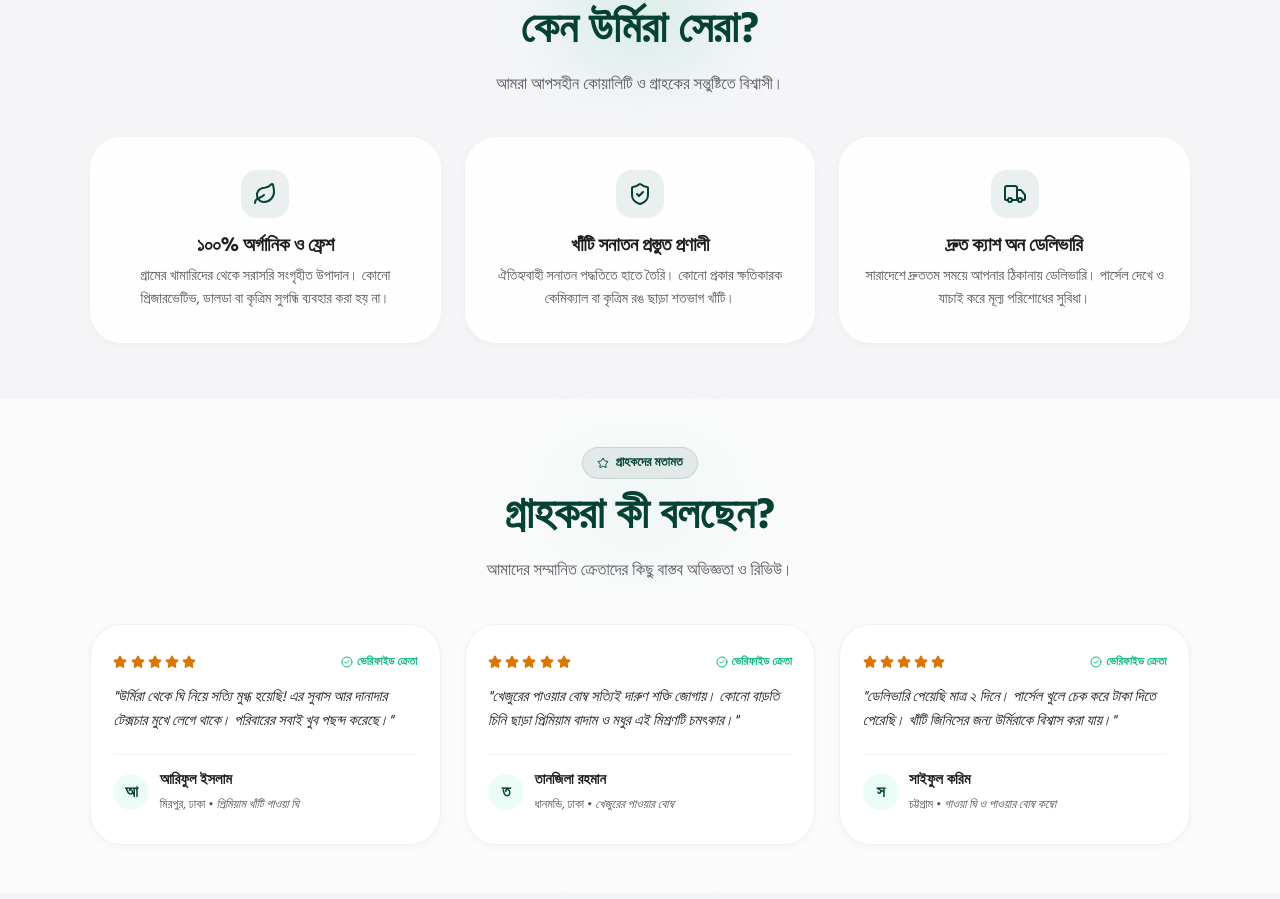
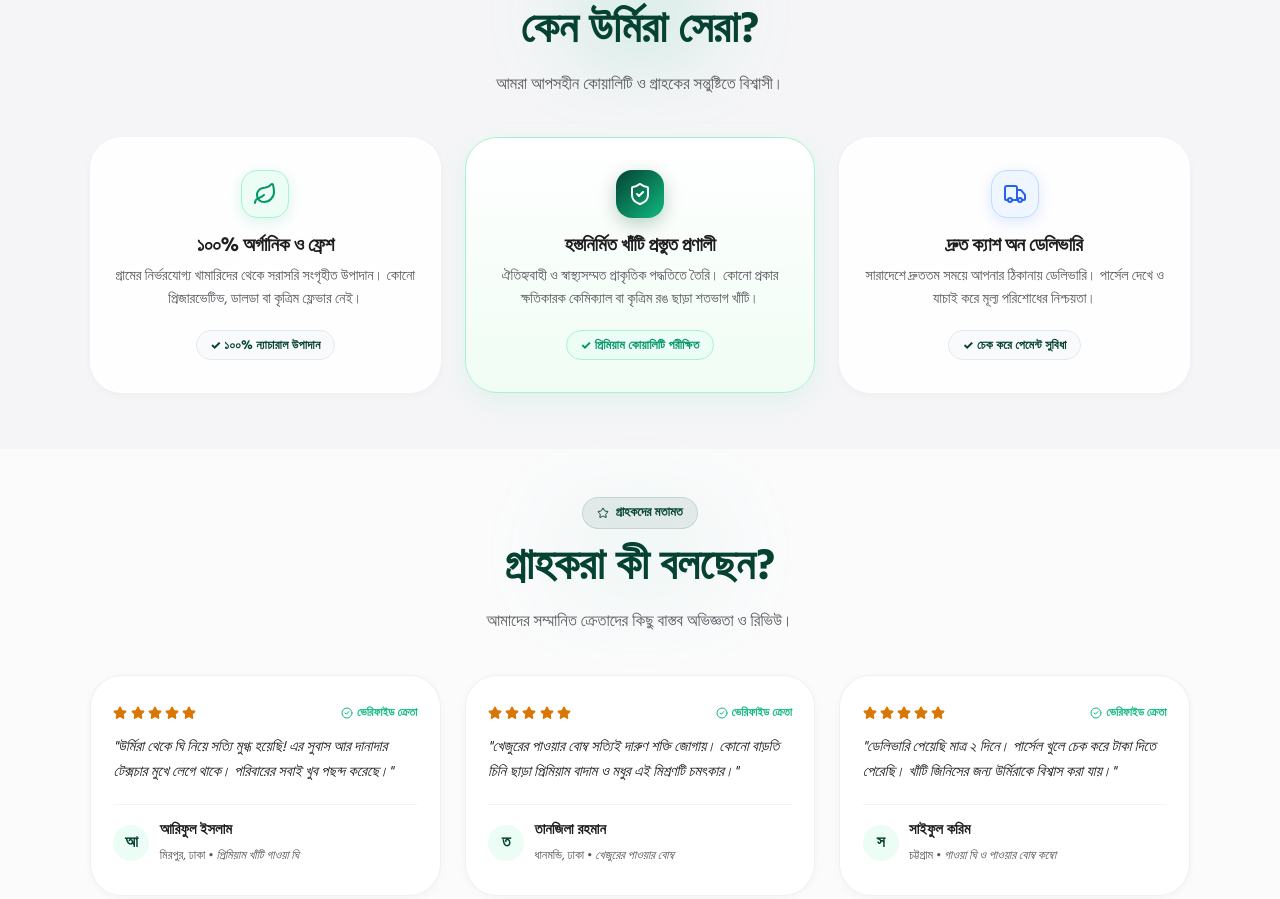
Before and after one commit to ashikurrahmanshaon/urmira.foods, a React (Vite) app: page / in a window 1280 px wide. Shown: the part 1688-2587 px from the top of the page. Built offline with nearby package versions, Linux system fonts and the light colour scheme.

Commit message:
Replace 'সনাতন' with authentic handcrafted wording and upgrade trust cards design

```diff
--- a/src/data/products.js
+++ b/src/data/products.js
@@ -17,12 +17,12 @@ export const products = [
       '/images/ghee-5.jpg'
     ],
     shortDesc: '১০০% খাঁটি গরুর দুধের মাখন থেকে তৈরি সুগন্ধি ও স্বাস্থ্যকর গাওয়া ঘি।',
-    fullDesc: 'উর্মিরা প্রিমিয়াম গাওয়া ঘি সম্পূর্ণ সনাতন ও প্রাকৃতিক পদ্ধতিতে প্রস্তুতকৃত। কোনো ধরনের রাসায়নিক বা প্রিজারভেটিভ ছাড়া সরাসরি খামারিদের খাঁটি দুধের ননী থেকে তৈরিকৃত এই ঘি আপনার প্রতিটি খাবারে যোগ করবে অতুলনীয় সুবাস ও খাঁটি স্বাদ। প্রতিদিনের খাবারে শক্তি ও পুষ্টি জোগাতে এই ঘি অনন্য।',
+    fullDesc: 'উর্মিরা প্রিমিয়াম গাওয়া ঘি সম্পূর্ণ ঐতিহ্যবাহী ও প্রাকৃতিক স্বাস্থ্যসম্মত পদ্ধতিতে প্রস্তুতকৃত। কোনো ধরনের রাসায়নিক বা প্রিজারভেটিভ ছাড়া সরাসরি খামারিদের খাঁটি দুধের ননী থেকে তৈরিকৃত এই ঘি আপনার প্রতিটি খাবারে যোগ করবে অতুলনীয় সুবাস ও খাঁটি স্বাদ। প্রতিদিনের খাবারে শক্তি ও পুষ্টি জোগাতে এই ঘি অনন্য।',
     benefits: [
       '১০০% খাঁটি ও নির্ভেজাল গরুর দুধের মাখন থেকে তৈরি',
       'প্রাকৃতিক সুগন্ধ ও ঐতিহ্যবাহী দানাদার টেক্সচার',
       'শরীরের রোগ প্রতিরোধ ক্ষমতা ও হজম শক্তি বৃদ্ধি করে',
-      'ঐতিহ্যবাহী সনাতন স্বাদ ও বিশুদ্ধতার শতভাগ নিশ্চয়তা'
+      'ঐতিহ্যবাহী খাঁটি স্বাদ ও বিশুদ্ধতার শতভাগ নিশ্চয়তা'
     ]
   },
   {
--- a/src/pages/Home.jsx
+++ b/src/pages/Home.jsx
@@ -51,7 +51,7 @@ function Home() {
   const faqs = [
     {
       q: 'উর্মিরা গাওয়া ঘি কেন অন্যান্য ব্র্যান্ড থেকে সেরা?',
-      a: 'আমরা খামারিদের খাঁটি গরুর দুধের ননী ও মাখন সংগ্রহ করে সম্পূর্ণ সনাতন ও প্রাকৃতিক পদ্ধতিতে ঘি তৈরি করি। কোনো প্রকার ডালডা, সুগন্ধি বা রাসায়নিক প্রিজারভেটিভ ব্যবহার করা হয় না।'
+      a: 'আমরা খামারিদের খাঁটি গরুর দুধের ননী ও মাখন সংগ্রহ করে সম্পূর্ণ ঐতিহ্যবাহী ও প্রাকৃতিক স্বাস্থ্যসম্মত পদ্ধতিতে ঘি তৈরি করি। কোনো প্রকার ডালডা, সুগন্ধি বা রাসায়নিক প্রিজারভেটিভ ব্যবহার করা হয় না।'
     },
     {
       q: 'খেজুরের পাওয়ার বোম্বে কী কী উপাদান রয়েছে?',
@@ -292,33 +292,42 @@ function Home() {
 
           <div className="pillars-grid-three">
             <div className="ios-pillar-card">
-              <div className="ios-pillar-icon">
+              <div className="ios-pillar-icon icon-fresh">
                 <Leaf size={24} />
               </div>
               <h3 className="ios-pillar-title">১০০% অর্গানিক ও ফ্রেশ</h3>
               <p className="ios-pillar-desc">
-                গ্রামের খামারিদের থেকে সরাসরি সংগৃহীত উপাদান। কোনো প্রিজারভেটিভ, ডালডা বা কৃত্রিম সুগন্ধি ব্যবহার করা হয় না।
+                গ্রামের নির্ভরযোগ্য খামারিদের থেকে সরাসরি সংগৃহীত উপাদান। কোনো প্রিজারভেটিভ, ডালডা বা কৃত্রিম ফ্লেভার নেই।
               </p>
+              <div className="pillar-authentic-tag">
+                <span>✓ ১০০% ন্যাচারাল উপাদান</span>
+              </div>
+            </div>
+
+            <div className="ios-pillar-card highlight-pillar">
+              <div className="ios-pillar-icon icon-pure">
+                <ShieldCheck size={24} />
+              </div>
+              <h3 className="ios-pillar-title">হস্তনির্মিত খাঁটি প্রস্তুত প্রণালী</h3>
+              <p className="ios-pillar-desc">
+                ঐতিহ্যবাহী ও স্বাস্থ্যসম্মত প্রাকৃতিক পদ্ধতিতে তৈরি। কোনো প্রকার ক্ষতিকারক কেমিক্যাল বা কৃত্রিম রঙ ছাড়া শতভাগ খাঁটি।
+              </p>
+              <div className="pillar-authentic-tag">
+                <span>✓ প্রিমিয়াম কোয়ালিটি পরীক্ষিত</span>
+              </div>
             </div>
 
             <div className="ios-pillar-card">
-              <div className="ios-pillar-icon">
-                <ShieldCheck size={24} />
-              </div>
-              <h3 className="ios-pillar-title">খাঁটি সনাতন প্রস্তুত প্রণালী</h3>
-              <p className="ios-pillar-desc">
-                ঐতিহ্যবাহী সনাতন পদ্ধতিতে হাতে তৈরি। কোনো প্রকার ক্ষতিকারক কেমিক্যাল বা কৃত্রিম রঙ ছাড়া শতভাগ খাঁটি।
-              </p>
-            </div>
-
-            <div className="ios-pillar-card">
-              <div className="ios-pillar-icon">
+              <div className="ios-pillar-icon icon-delivery">
                 <Truck size={24} />
               </div>
               <h3 className="ios-pillar-title">দ্রুত ক্যাশ অন ডেলিভারি</h3>
               <p className="ios-pillar-desc">
-                সারাদেশে দ্রুততম সময়ে আপনার ঠিকানায় ডেলিভারি। পার্সেল দেখে ও যাচাই করে মূল্য পরিশোধের সুবিধা।
+                সারাদেশে দ্রুততম সময়ে আপনার ঠিকানায় ডেলিভারি। পার্সেল দেখে ও যাচাই করে মূল্য পরিশোধের নিশ্চয়তা।
               </p>
+              <div className="pillar-authentic-tag">
+                <span>✓ চেক করে পেমেন্ট সুবিধা</span>
+              </div>
             </div>
           </div>
         </div>
```
Also changed, not shown: src/index.css.
